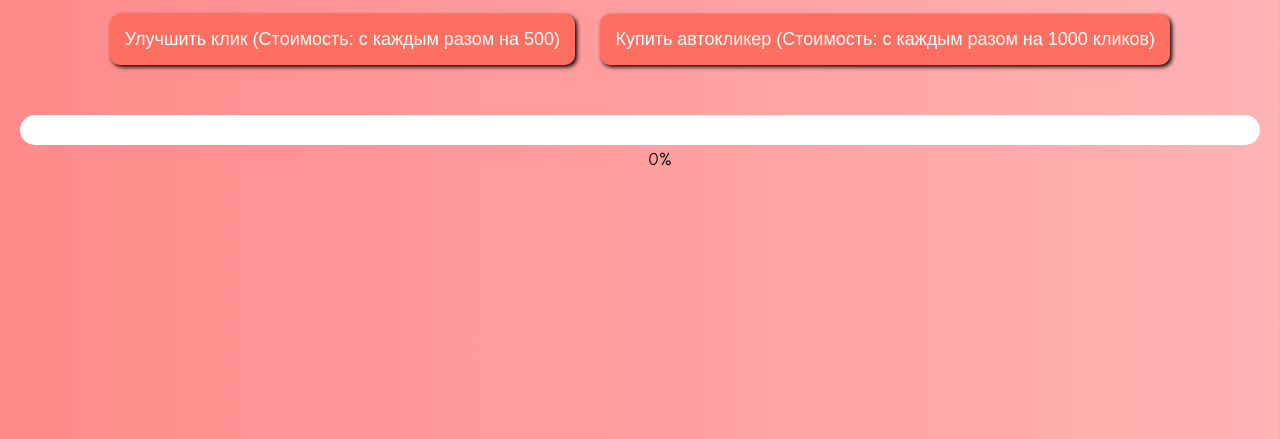
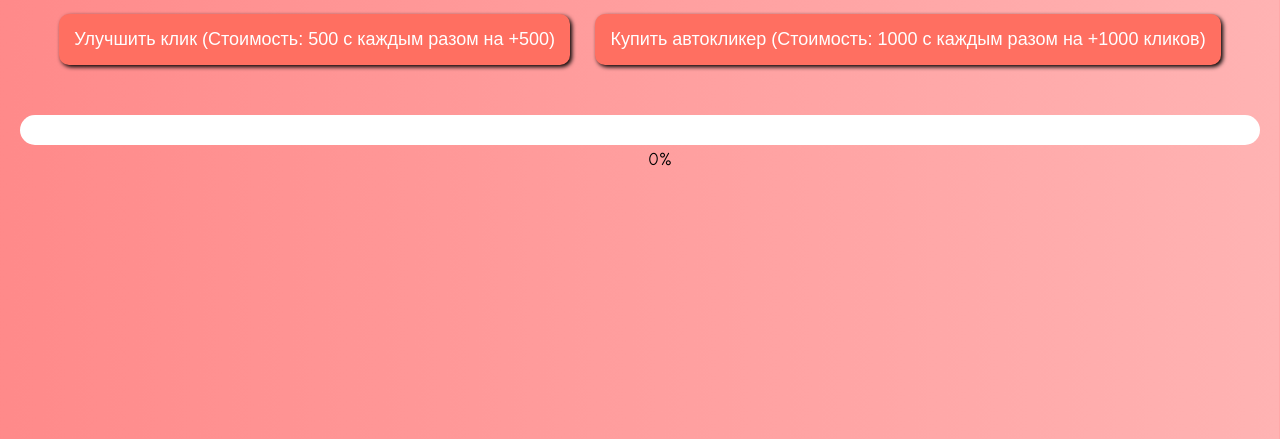
Before and after one commit to KUKPOK48/kliker, a plain HTML site: page index.html in a window 1280 px wide. Shown: the part 361-800 px from the top of the page. Drawn offline with Linux system fonts and the light colour scheme.

Commit message:
Update index.html

```diff
--- a/index.html
+++ b/index.html
@@ -108,8 +108,8 @@
     <h1>Аниме Кликер</h1>
     <img id="anime-image" src="https://raw.githubusercontent.com/KUKPOK48/kliker/refs/heads/main/%D0%91%D0%B5%D0%B7%20%D0%BD%D0%B0%D0%B7%D0%B2%D0%B0%D0%BD%D0%B8%D1%8F.jpg" alt="Анимешка">
     <div id="click-counter">Кликов: 0</div>
-    <button class="upgrade" onclick="buyClickUpgrade()">Улучшить клик (Стоимость: с каждым разом на 500)</button>
-    <button class="upgrade" onclick="buyAutoClicker()">Купить автокликер (Стоимость: с каждым разом на 1000 кликов)</button>
+    <button class="upgrade" onclick="buyClickUpgrade()">Улучшить клик (Стоимость: 500 с каждым разом на +500)</button>
+    <button class="upgrade" onclick="buyAutoClicker()">Купить автокликер (Стоимость: 1000 с каждым разом на +1000 кликов)</button>
     <div id="messages"></div>
 
     <div id="progress-bar-container">
```
